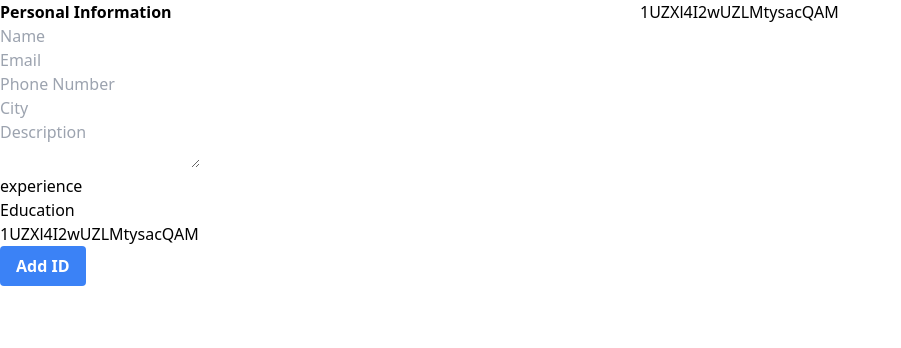
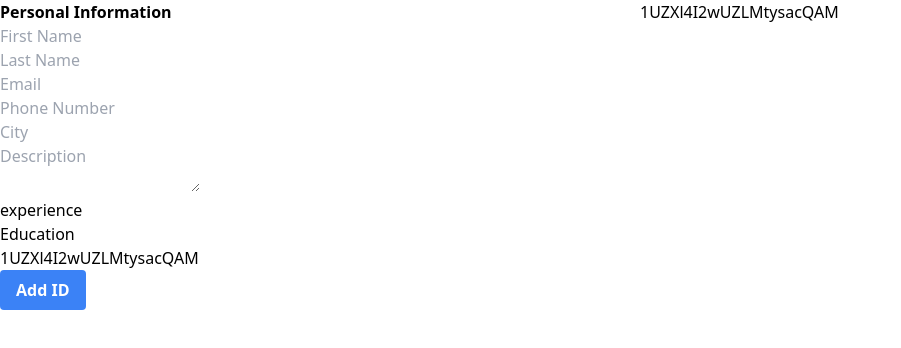
Before and after one commit to Baskin-Ridley/react-cv-generator, a Next.js app: page / in a window 1280 px wide. Shown: the top 348 px of the page, without its empty margins (0-901 px from the left). Built offline with nearby package versions, Linux system fonts and the light colour scheme.

Commit message:
split name field into first/last

```diff
--- a/pages/components/forms/PersonalInfo.tsx
+++ b/pages/components/forms/PersonalInfo.tsx
@@ -3,7 +3,8 @@ import React from 'react'
 const PersonalInfo = () => {
 
   const [personalInfo, setPersonalInfo] = React.useState({
-    name: '',
+    firstName: '',
+    lastName: '',
     email: '',
     phone: '',
     city: '',
@@ -16,14 +17,29 @@ const PersonalInfo = () => {
         <div>
           <input
             type="text"
-            id="name"
-            name="name"
-            placeholder='Name'
-            value={personalInfo.name}
+            id="firstName"
+            name="firstName"
+            placeholder="First Name"
+            value={personalInfo.firstName}
             onChange={(e) => {
               setPersonalInfo({
                 ...personalInfo,
-                name: e.target.value,
+                firstName: e.target.value,
+              })
+            }}
+          />
+        </div>
+        <div>
+          <input
+            type="text"
+            id="Last Name"
+            name="Last Name"
+            placeholder="Last Name"
+            value={personalInfo.lastName}
+            onChange={(e) => {
+              setPersonalInfo({
+                ...personalInfo,
+                lastName: e.target.value,
               })
             }}
           />
```
